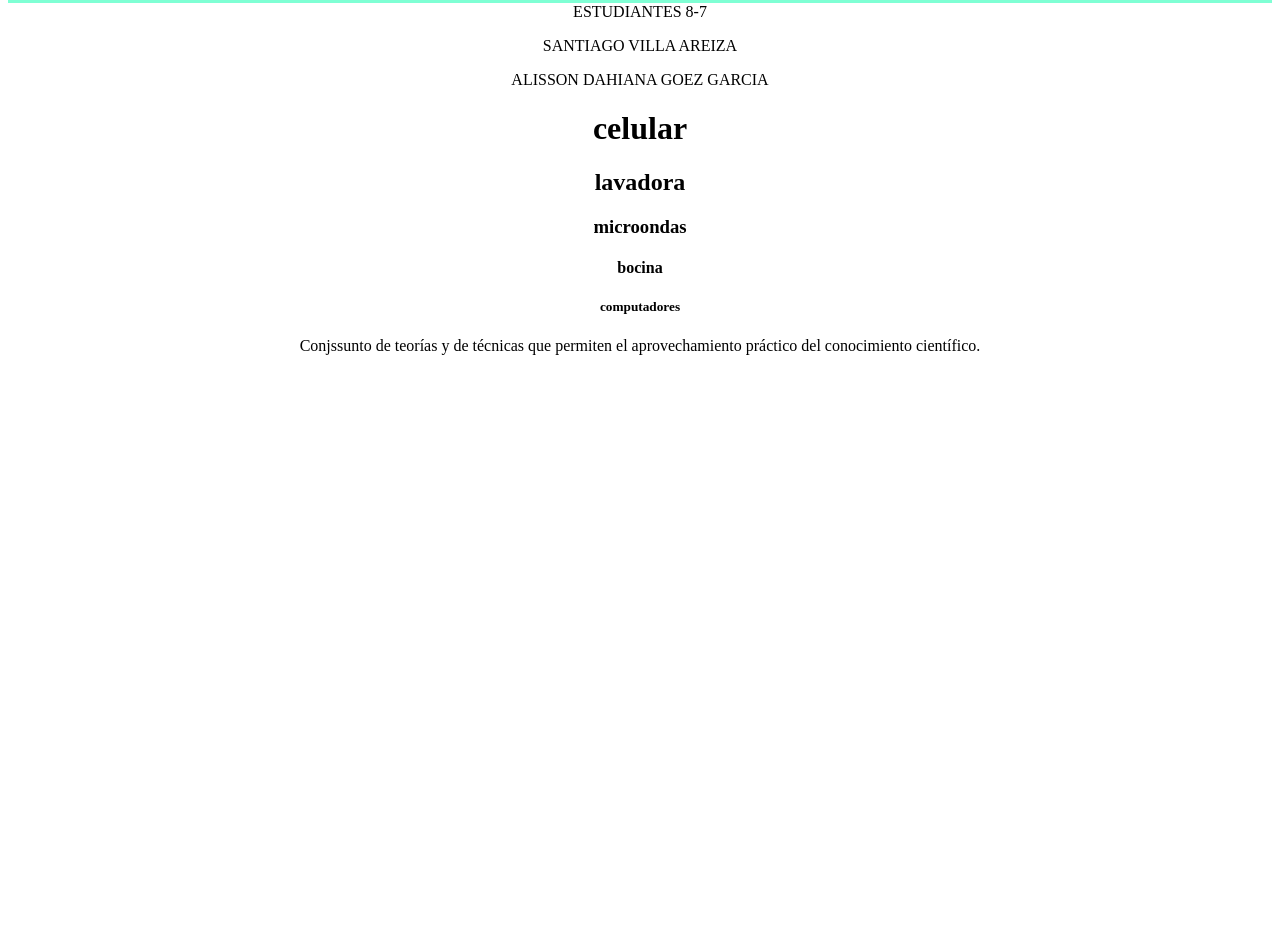
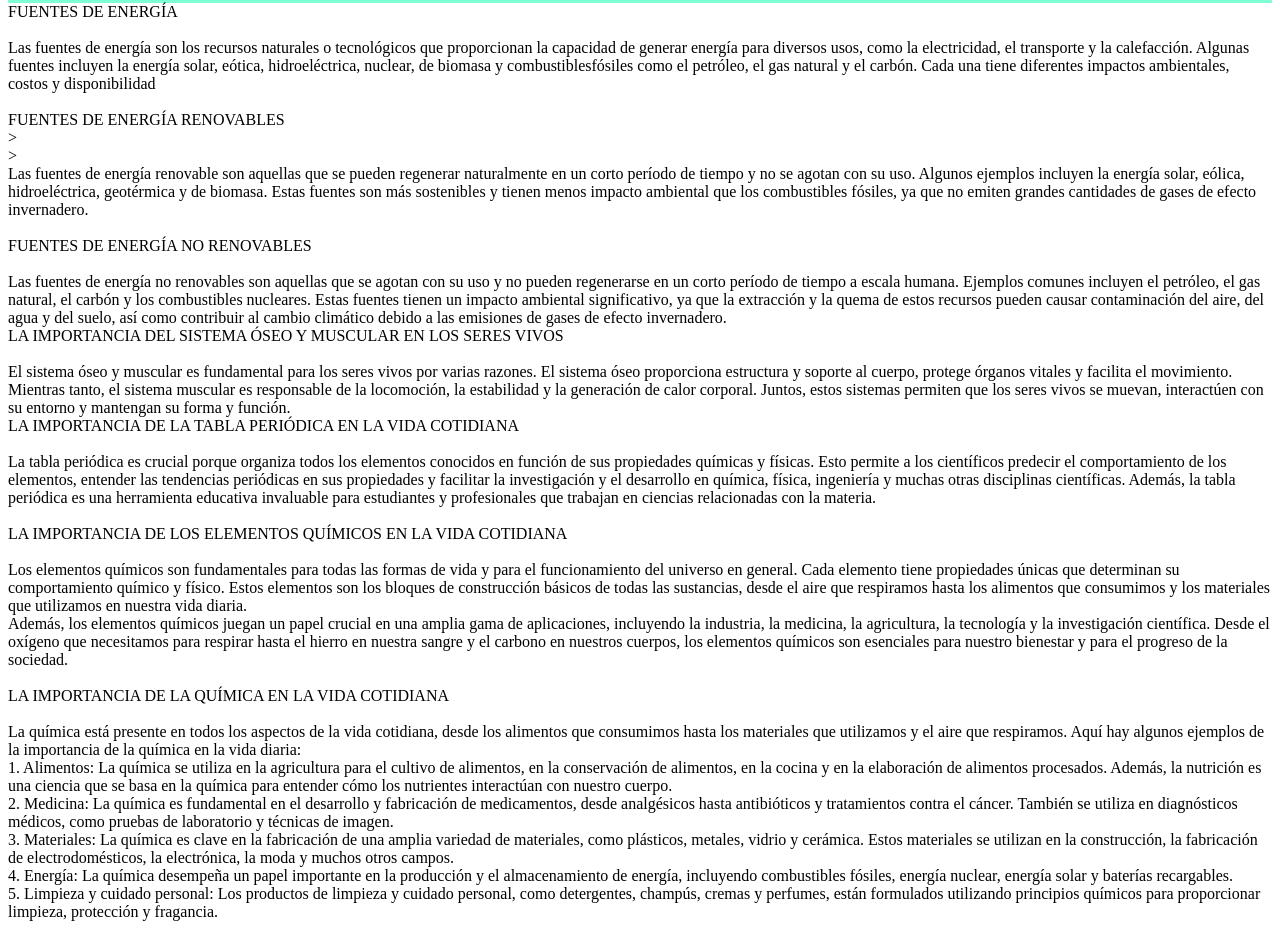
Before and after one commit to SAN24E2327/pagina-8-7., a plain HTML site: page index.html in a window 1280 px wide. Shown: the part 1205-2134 px from the top of the page. Before the commit the page ends 1568 px from the top, so only its background shows below. Drawn offline with Linux system fonts and the light colour scheme.

Commit message:
Add files via upload

```diff
--- a/index.html
+++ b/index.html
@@ -4,25 +4,98 @@
     <meta charset="UTF-8">
     <meta http-equiv="X-UA-Compatible" content="IE=edge">
     <meta name="viewport" content="width=device-width, initial-scale=1.0">
-    <title>MI PRIMERA PAGINA</title><link rel="stylesheet" href="temas.css">
+    <title>Document</title>
+    <link rel="stylesheet" href="temas.css">
 </head>
-<body><div  class="contenedor"></div>
+<body>
+   <div  class="contenedor"></div>
 
-<center> ESTUDIANTES 8-7 </center>
+<div class="encabezado"
 
- <P> <center>SANTIAGO VILLA AREIZA</center> </P>
-  <P> <center>ALISSON DAHIANA GOEZ GARCIA</center> </P>
+PROYECTO PÁGINA WEB </div>
 
-  <h1><center>celular</center></h1>
-  <h2><center>lavadora</center></h2>
-  <h3><center>microondas</center></h3>
-  <h4><center>bocina</center></h4>
-  <h5><center>computadores</center></h5>
+</div class="tecnología"
 
-  <div>
+  TECNOLOGÍA
 
-   <center>Conjssunto de teorías y de técnicas que permiten el aprovechamiento práctico del conocimiento científico.</center>
-  </div>
+
+  <br>
+  <div>FUENTES DE ENERGÍA</div>
+<br>
+  <div>Las fuentes de energía son los recursos naturales o tecnológicos que proporcionan la capacidad de generar energía para diversos usos,
+    como la electricidad, el transporte y la calefacción. Algunas fuentes incluyen la energía solar, eótica, hidroeléctrica, nuclear, de
+    biomasa y combustiblesfósiles como el petróleo, el gas natural y el carbón. Cada una tiene diferentes impactos ambientales, costos y
+    disponibilidad</div>
+    <br>
+  <div>FUENTES DE ENERGÍA RENOVABLES</div>
+><br>
+><div>Las fuentes de energía renovable son aquellas que se pueden regenerar naturalmente en un corto período de tiempo y no se agotan con su
+   uso. Algunos ejemplos incluyen la energía solar, eólica, hidroeléctrica, geotérmica y de biomasa. Estas fuentes son más sostenibles y
+   tienen menos impacto ambiental que los combustibles fósiles, ya que no emiten grandes cantidades de gases de efecto invernadero.</div>
+<br>
+<div>FUENTES DE ENERGÍA NO RENOVABLES</div>
+<br>
+<div>Las fuentes de energía no renovables son aquellas que se agotan con su uso y no pueden regenerarse en un corto período de tiempo a escala
+   humana. Ejemplos comunes incluyen el petróleo, el gas natural, el carbón y los combustibles nucleares. Estas fuentes tienen un impacto
+    ambiental significativo, ya que la extracción y la quema de estos recursos pueden causar contaminación del aire, del agua y del suelo,
+     así como contribuir al cambio climático debido a las emisiones de gases de efecto invernadero.</div>
+
+</div class="biología"
+
+BIOLOGÍA
+
+<br>
+<div>LA IMPORTANCIA DEL SISTEMA ÓSEO Y MUSCULAR EN LOS SERES VIVOS</div>
+<br>
+<div>El sistema óseo y muscular es fundamental para los seres vivos por varias razones. El sistema óseo proporciona estructura y soporte al
+  cuerpo, protege órganos vitales y facilita el movimiento. Mientras tanto, el sistema muscular es responsable de la locomoción, la estabilidad
+   y la generación de calor corporal. Juntos, estos sistemas permiten que los seres vivos se muevan, interactúen con su entorno y mantengan
+   su forma y función.</div>
+
+  </div class="química"
+
+  QUÍMICA
+
+  <br>
+  <div>LA IMPORTANCIA DE LA TABLA PERIÓDICA EN LA VIDA COTIDIANA</div>
+  <br>
+  <div>La tabla periódica es crucial porque organiza todos los elementos conocidos en función de sus propiedades químicas y físicas. Esto
+     permite a los científicos predecir el comportamiento de los elementos, entender las tendencias periódicas en sus propiedades y facilitar
+      la investigación y el desarrollo en química, física, ingeniería y muchas otras disciplinas científicas. Además, la tabla periódica es
+      una herramienta educativa invaluable para estudiantes y profesionales que trabajan en ciencias relacionadas con la materia.</div>
+  <br>
+  <div>LA IMPORTANCIA DE LOS ELEMENTOS QUÍMICOS EN LA VIDA COTIDIANA</div>
+  <br>
+  <div>Los elementos químicos son fundamentales para todas las formas de vida y para el funcionamiento del universo en general. Cada elemento
+     tiene propiedades únicas que determinan su comportamiento químico y físico. Estos elementos son los bloques de construcción básicos
+      de todas las sustancias, desde el aire que respiramos hasta los alimentos que consumimos y los materiales que utilizamos en nuestra
+       vida diaria.
+  <br>
+     Además, los elementos químicos juegan un papel crucial en una amplia gama de aplicaciones, incluyendo la industria, la medicina, la
+     agricultura, la tecnología y la investigación científica. Desde el oxígeno que necesitamos para respirar hasta el hierro en nuestra sangre
+     y el carbono en nuestros cuerpos, los elementos químicos son esenciales para nuestro bienestar y para el progreso de la sociedad.</div>
+  <br>
+  <div>LA IMPORTANCIA DE LA QUÍMICA EN LA VIDA COTIDIANA</div>
+  <br>
+  <div>La química está presente en todos los aspectos de la vida cotidiana, desde los alimentos que consumimos hasta los materiales que
+    utilizamos y el aire que respiramos. Aquí hay algunos ejemplos de la importancia de la química en la vida diaria:
+    <br>
+    1.	Alimentos: La química se utiliza en la agricultura para el cultivo de alimentos, en la conservación de alimentos, en la cocina y
+    en la elaboración de alimentos procesados. Además, la nutrición es una ciencia que se basa en la química para entender cómo los nutrientes
+    interactúan con nuestro cuerpo.
+    <br>
+    2.	Medicina: La química es fundamental en el desarrollo y fabricación de medicamentos, desde analgésicos hasta antibióticos y
+     tratamientos contra el cáncer. También se utiliza en diagnósticos médicos, como pruebas de laboratorio y técnicas de imagen.
+     <br>
+    3.	Materiales: La química es clave en la fabricación de una amplia variedad de materiales, como plásticos, metales, vidrio y
+     cerámica. Estos materiales se utilizan en la construcción, la fabricación de electrodomésticos, la electrónica, la moda y muchos
+      otros campos.
+     <br>
+    4.	Energía: La química desempeña un papel importante en la producción y el almacenamiento de energía, incluyendo combustibles fósiles,
+     energía nuclear, energía solar y baterías recargables.
+     <br>
+    5.	Limpieza y cuidado personal: Los productos de limpieza y cuidado personal, como detergentes, champús, cremas y perfumes, están
+     formulados utilizando principios químicos para proporcionar limpieza, protección y fragancia.</div>
 
 </body>
 </html>
```
